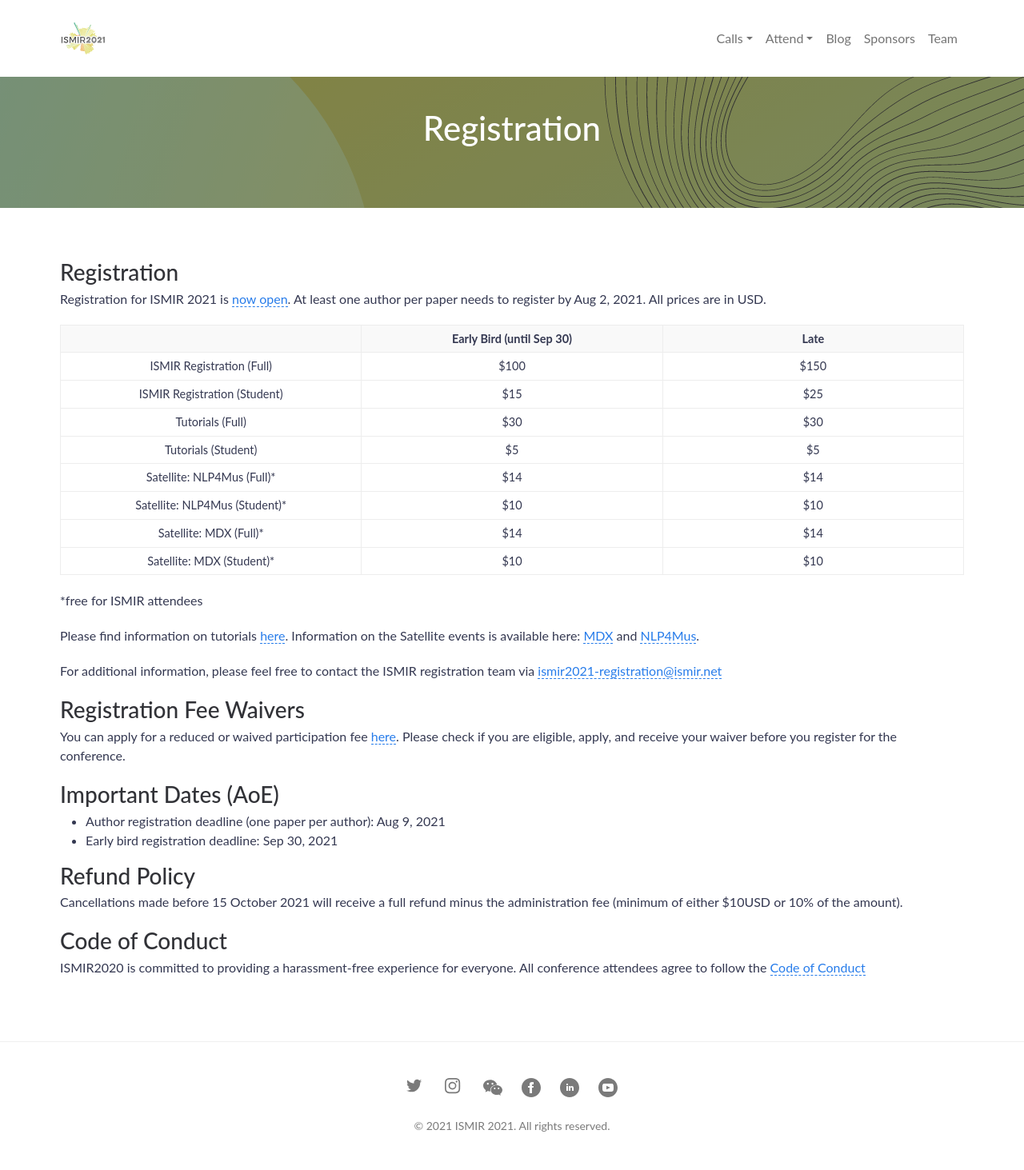
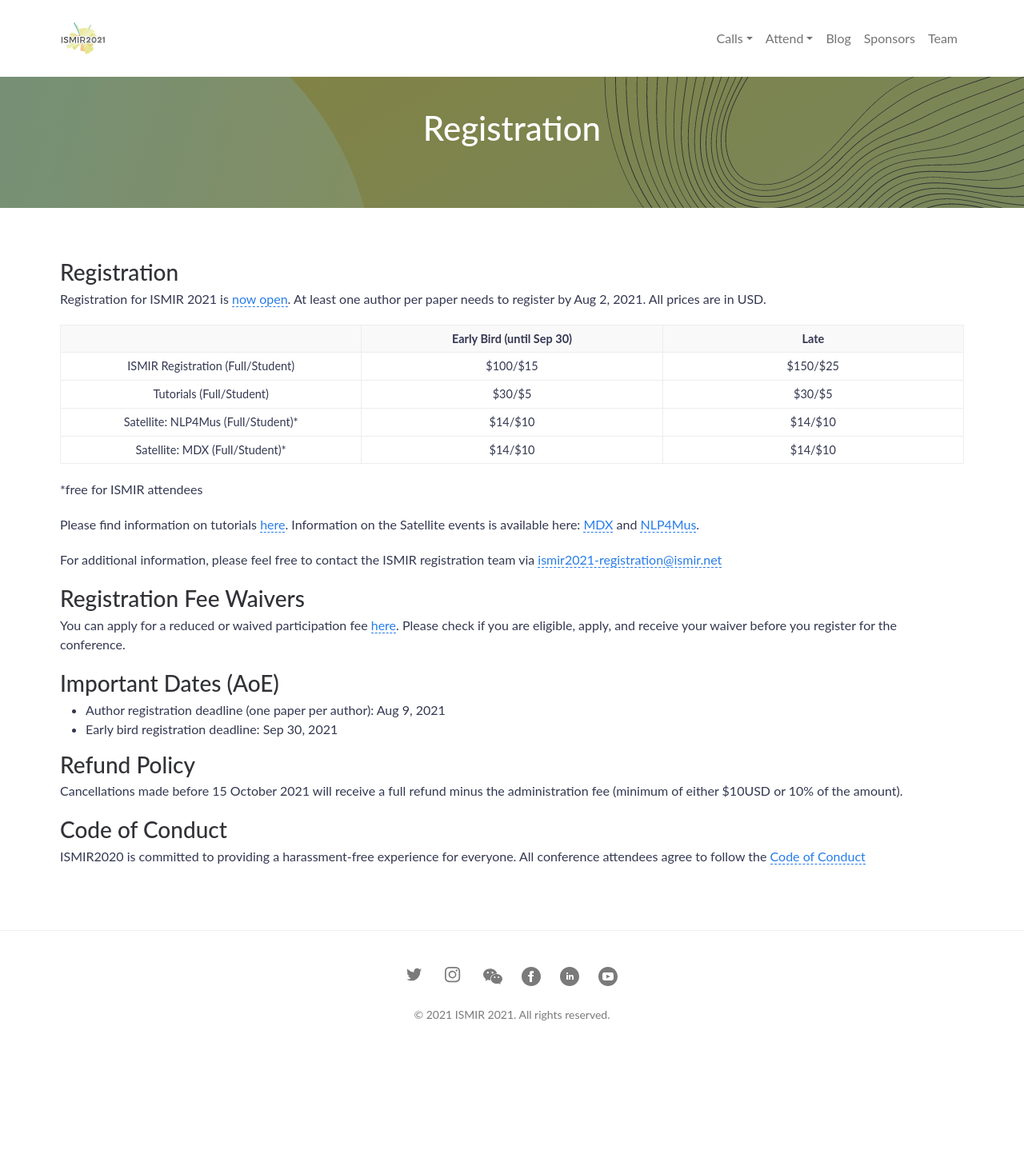
Before and after one commit to ismir2021/ismir2021.github.io, a Jekyll site: the page built from attend.md, in a window 1280 px wide. Shown: the whole page at 80% size. Built offline with Jekyll 4.4.1, drawn with Linux system fonts in a browser that asks for light colours; nearby versions of some CDN libraries; after the commit the page ends 1324 px from its top, so only the background shows below that.

Commit message:
condensed table

```diff
--- a/attend.md
+++ b/attend.md
@@ -11,14 +11,10 @@ Registration for ISMIR 2021 is [now open](https://epay.gatech.edu/C20793_ustores
 
 |                               | Early Bird (until Sep 30)        |    Late      |
 |:-----------------------------:|:--------------------------------:|:-------------------:|
-| ISMIR Registration (Full)     | $100 | $150|
-| ISMIR Registration (Student)  | $15  | $25|
-| Tutorials (Full)              | $30  | $30|
-| Tutorials (Student)           | $5   | $5|
-| Satellite: NLP4Mus (Full)*    | $14  | $14|
-| Satellite: NLP4Mus (Student)* | $10  | $10|
-| Satellite: MDX (Full)*        | $14  | $14|
-| Satellite: MDX (Student)*     | $10  | $10|
+| ISMIR Registration (Full/Student)     | $100/$15 | $150/$25|
+| Tutorials (Full/Student)              | $30/$5  | $30/$5|
+| Satellite: NLP4Mus (Full/Student)*    | $14/$10  | $14/$10|
+| Satellite: MDX (Full/Student)*        | $14/$10  | $14/$10|
 
 *free for ISMIR attendees
 
```
